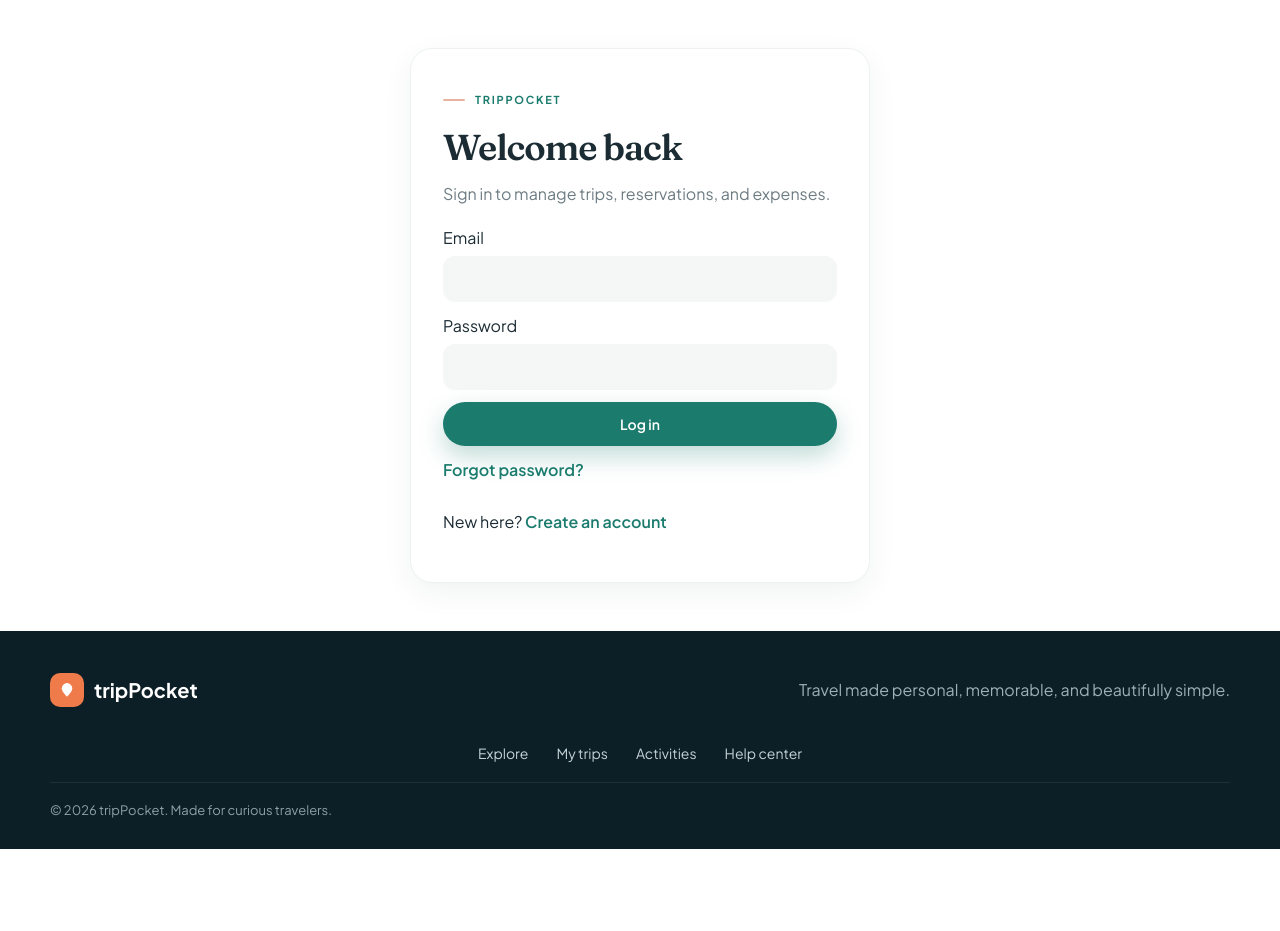
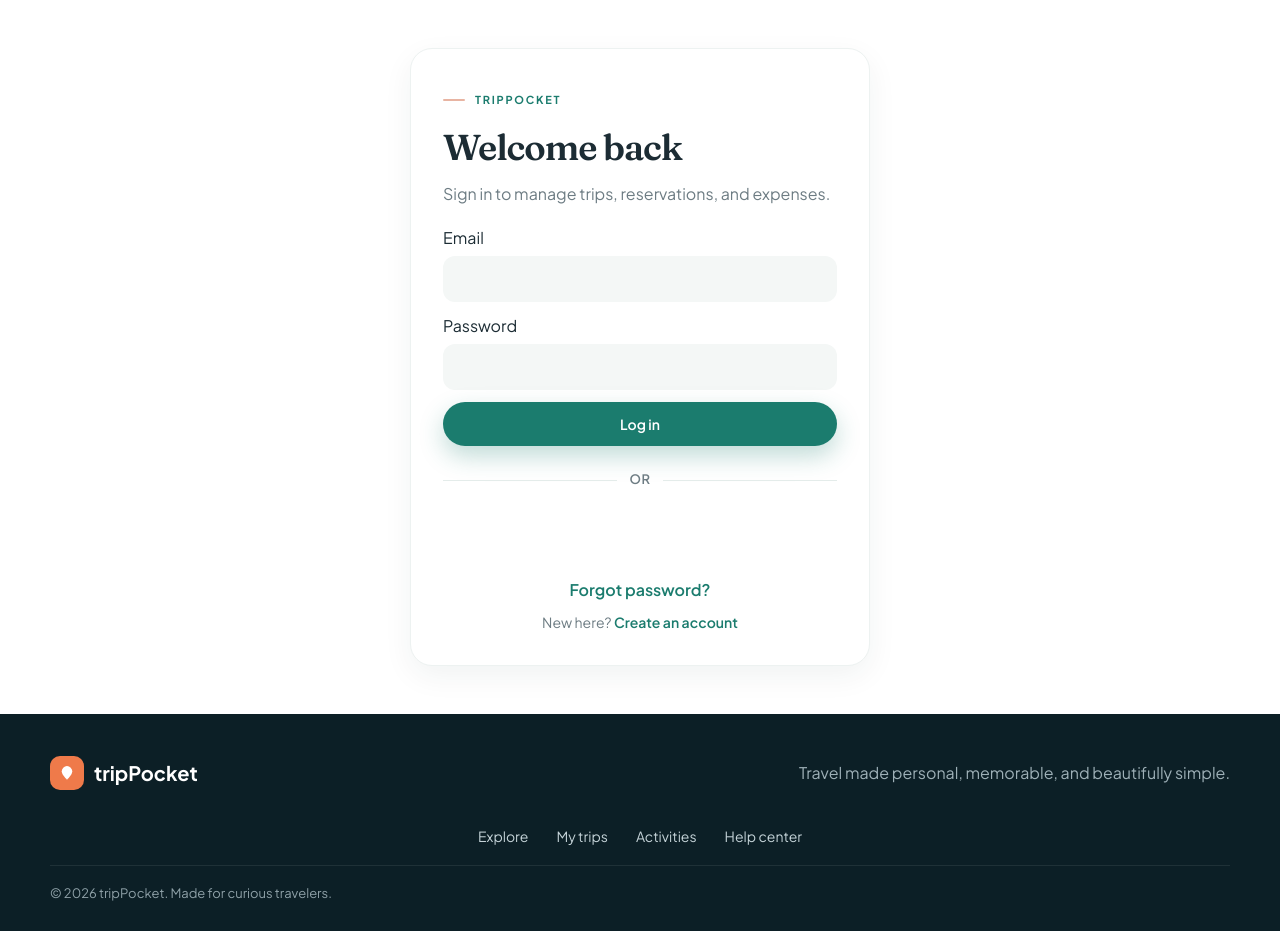
Before and after one commit to Amine0019/tripPocket-frontend, an Angular app: page /login in a window 1280 px wide. Before the commit the page ends 849 px from the top, so only its background shows below. Built offline with nearby package versions, Linux system fonts and the light colour scheme.

Commit message:
sign in with google

```diff
--- a/src/app/core/models/auth.models.ts
+++ b/src/app/core/models/auth.models.ts
@@ -39,3 +39,7 @@ export interface ResetPasswordRequest {
 export interface AuthMessageResponse {
   message: string;
 }
+
+export interface GoogleLoginRequest {
+  credential: string;
+}
--- a/src/app/core/services/auth.service.ts
+++ b/src/app/core/services/auth.service.ts
@@ -36,4 +36,8 @@ export class AuthService {
   resetPassword(request: ResetPasswordRequest): Observable<AuthMessageResponse> {
     return this.http.post<AuthMessageResponse>(`${this.apiUrl}/auth/reset-password`, request);
   }
+
+  loginWithGoogle(credential: string): Observable<AuthResponse> {
+    return this.http.post<AuthResponse>(`${this.apiUrl}/auth/google`, { credential });
+  }
 }
--- a/src/app/pages/login/login.page.html
+++ b/src/app/pages/login/login.page.html
@@ -3,13 +3,43 @@
     <p class="eyebrow">tripPocket</p>
     <h1 class="display">Welcome back</h1>
     <p class="muted">Sign in to manage trips, reservations, and expenses.</p>
+
     <div class="stack">
-      <label class="field"><span>Email</span><input class="input" [(ngModel)]="email" name="email" /></label>
-      <label class="field"><span>Password</span><input class="input" type="password" [(ngModel)]="password" name="password" /></label>
-      @if (error()) { <p class="err">{{ error() }}</p> }
-      <button class="btn btn-primary" type="submit" [disabled]="loading()">{{ loading() ? 'Signing in...' : 'Log in' }}</button>
-      <a routerLink="/forgot-password">Forgot password?</a>
-      <p>New here? <a routerLink="/register">Create an account</a></p>
+      <label class="field">
+        <span>Email</span>
+        <input class="input" type="email" [(ngModel)]="email" name="email" [disabled]="loading() || googleLoading()" autocomplete="email" required />
+      </label>
+
+      <label class="field">
+        <span>Password</span>
+        <input class="input" type="password" [(ngModel)]="password" name="password" [disabled]="loading() || googleLoading()" autocomplete="current-password" required />
+      </label>
+
+      @if (error()) {
+        <p class="err">{{ error() }}</p>
+      }
+
+      <button class="btn btn-primary" type="submit" [disabled]="loading() || googleLoading()">
+        {{ loading() ? 'Signing in...' : 'Log in' }}
+      </button>
+
+      <div class="auth-divider">
+        <span>OR</span>
+      </div>
+
+      <div class="google-auth-section">
+        <div #googleBtnContainer id="google-btn-container" class="google-btn-wrapper"></div>
+        @if (googleLoading()) {
+          <div class="google-loading-badge">
+            <span class="spinner-inline"></span> Connecting with Google...
+          </div>
+        }
+      </div>
+
+      <div class="auth-aux-links">
+        <a routerLink="/forgot-password">Forgot password?</a>
+        <p>New here? <a routerLink="/register">Create an account</a></p>
+      </div>
     </div>
   </form>
 </section>
--- a/src/app/pages/login/login.page.scss
+++ b/src/app/pages/login/login.page.scss
@@ -1,2 +1,96 @@
-.err { color: #c0392b; margin: 0; }
-a:not(.btn):not(.btn-icon) { color: var(--teal); font-weight: 600; }
+.err {
+  color: #c0392b;
+  margin: 0;
+  font-size: 14px;
+}
+
+a:not(.btn):not(.btn-icon) {
+  color: var(--teal);
+  font-weight: 600;
+  text-decoration: none;
+
+  &:hover {
+    color: var(--teal-dark);
+    text-decoration: underline;
+  }
+}
+
+.auth-divider {
+  display: flex;
+  align-items: center;
+  text-align: center;
+  margin: 12px 0 6px;
+  color: var(--muted);
+  font-size: 13px;
+  font-weight: 600;
+  letter-spacing: 0.05em;
+
+  &::before,
+  &::after {
+    content: '';
+    flex: 1;
+    border-bottom: 1px solid var(--line);
+  }
+
+  span {
+    padding: 0 12px;
+  }
+}
+
+.google-auth-section {
+  display: flex;
+  flex-direction: column;
+  align-items: center;
+  justify-content: center;
+  width: 100%;
+  min-height: 44px;
+  margin: 4px 0;
+}
+
+.google-btn-wrapper {
+  display: flex;
+  justify-content: center;
+  width: 100%;
+}
+
+.google-loading-badge {
+  display: inline-flex;
+  align-items: center;
+  justify-content: center;
+  gap: 8px;
+  font-size: 13px;
+  font-weight: 600;
+  color: var(--teal);
+  margin-top: 8px;
+}
+
+.spinner-inline {
+  display: inline-block;
+  width: 14px;
+  height: 14px;
+  border: 2px solid rgba(27, 124, 110, 0.25);
+  border-radius: 50%;
+  border-top-color: var(--teal);
+  animation: spin 0.8s linear infinite;
+  vertical-align: middle;
+}
+
+.auth-aux-links {
+  display: flex;
+  flex-direction: column;
+  gap: 10px;
+  margin-top: 6px;
+  text-align: center;
+
+  p {
+    margin: 0;
+    font-size: 14px;
+    color: var(--muted);
+  }
+}
+
+@keyframes spin {
+  to {
+    transform: rotate(360deg);
+  }
+}
--- a/src/app/pages/login/login.page.ts
+++ b/src/app/pages/login/login.page.ts
@@ -1,12 +1,25 @@
 import { HttpErrorResponse } from '@angular/common/http';
-import { Component, inject, signal } from '@angular/core';
+import {
+  AfterViewInit,
+  Component,
+  ElementRef,
+  NgZone,
+  OnDestroy,
+  ViewChild,
+  inject,
+  signal
+} from '@angular/core';
 import { FormsModule } from '@angular/forms';
 import { Router, RouterLink } from '@angular/router';
 import { AuthService } from '../../core/services/auth.service';
+import { AuthResponse } from '../../core/models/auth.models';
 import { Role } from '../../shared/models/enums/role.enum';
 import { TokenService } from '../../core/services/token.service';
 import { ToastService } from '../../core/services/toast.service';
 import { TravelStore } from '../../core/services/travel.store';
+import { environment } from '../../../environments/environment';
+
+declare const google: any;
 
 @Component({
   selector: 'app-login-page',
@@ -15,20 +28,69 @@ import { TravelStore } from '../../core/services/travel.store';
   templateUrl: './login.page.html',
   styleUrl: './login.page.scss'
 })
-export class LoginPage {
+export class LoginPage implements AfterViewInit, OnDestroy {
   private readonly authService = inject(AuthService);
   private readonly tokenService = inject(TokenService);
   private readonly toast = inject(ToastService);
   private readonly store = inject(TravelStore);
   private readonly router = inject(Router);
+  private readonly ngZone = inject(NgZone);
+
+  @ViewChild('googleBtnContainer') googleBtnContainer?: ElementRef<HTMLDivElement>;
 
   email = '';
   password = '';
   error = signal('');
   loading = signal(false);
+  googleLoading = signal(false);
+
+  private googleInitTimer?: any;
+
+  ngAfterViewInit(): void {
+    this.initGoogleSignIn();
+  }
+
+  ngOnDestroy(): void {
+    if (this.googleInitTimer) {
+      clearTimeout(this.googleInitTimer);
+    }
+  }
+
+  private initGoogleSignIn(retryCount = 0): void {
+    if (typeof google !== 'undefined' && google?.accounts?.id) {
+      try {
+        google.accounts.id.initialize({
+          client_id: environment.googleClientId,
+          callback: (response: { credential: string }) => {
+            this.ngZone.run(() => this.handleGoogleCredential(response));
+          },
+          auto_select: false,
+          cancel_on_tap_outside: true
+        });
+
+        const container = this.googleBtnContainer?.nativeElement || document.getElementById('google-btn-container');
+        if (container) {
+          container.innerHTML = '';
+          google.accounts.id.renderButton(container, {
+            type: 'standard',
+            theme: 'outline',
+            size: 'large',
+            text: 'continue_with',
+            shape: 'pill',
+            logo_alignment: 'left',
+            width: 320
+          });
+        }
+      } catch (err) {
+        console.warn('Could not initialize Google Identity Services button', err);
+      }
+    } else if (retryCount < 25) {
+      this.googleInitTimer = setTimeout(() => this.initGoogleSignIn(retryCount + 1), 200);
+    }
+  }
 
   submit(): void {
-    if (this.loading()) {
+    if (this.loading() || this.googleLoading()) {
       return;
     }
 
@@ -37,28 +99,58 @@ export class LoginPage {
 
     this.authService.login({ email: this.email, password: this.password }).subscribe({
       next: (response) => {
-        this.tokenService.saveAccessToken(response.accessToken);
-        if (response.refreshToken) {
-          this.tokenService.saveRefreshToken(response.refreshToken);
-        }
-        this.store.updateUser({
-          id: response.id,
-          firstName: response.firstName,
-          lastName: response.lastName,
-          email: response.username,
-          avatarInitials: `${response.firstName[0]}${response.lastName[0]}`.toUpperCase(),
-          role: response.role === Role.ADMIN ? 'ADMIN' : 'TRAVELER'
-        });
-        this.store.loggedIn.set(true);
         this.loading.set(false);
-        this.toast.show('Welcome back', 'Your trips and reservations are ready.');
-        void this.router.navigate(response.role === Role.ADMIN ? ['/admin'] : ['/my-trips']);
+        this.handleAuthSuccess(response, 'Welcome back');
       },
       error: (error: HttpErrorResponse) => {
         this.loading.set(false);
         this.error.set(this.getErrorMessage(error));
       }
     });
+  }
+
+  handleGoogleCredential(response: { credential?: string }): void {
+    if (!response || !response.credential) {
+      this.error.set('Google sign-in was canceled or failed. Please try again.');
+      return;
+    }
+
+    this.error.set('');
+    this.googleLoading.set(true);
+
+    this.authService.loginWithGoogle(response.credential).subscribe({
+      next: (authResponse) => {
+        this.googleLoading.set(false);
+        this.handleAuthSuccess(authResponse, 'Signed in with Google');
+      },
+      error: (error: HttpErrorResponse) => {
+        this.googleLoading.set(false);
+        this.error.set(this.getErrorMessage(error));
+      }
+    });
+  }
+
+  private handleAuthSuccess(response: AuthResponse, toastTitle: string): void {
+    this.tokenService.saveAccessToken(response.accessToken);
+    if (response.refreshToken) {
+      this.tokenService.saveRefreshToken(response.refreshToken);
+    }
+
+    const firstChar = response.firstName ? response.firstName[0] : 'U';
+    const lastChar = response.lastName ? response.lastName[0] : '';
+
+    this.store.updateUser({
+      id: response.id,
+      firstName: response.firstName || 'Traveler',
+      lastName: response.lastName || '',
+      email: response.username,
+      avatarInitials: `${firstChar}${lastChar}`.toUpperCase(),
+      role: response.role === Role.ADMIN ? 'ADMIN' : 'TRAVELER'
+    });
+
+    this.store.loggedIn.set(true);
+    this.toast.show(toastTitle, 'Your trips and reservations are ready.');
+    void this.router.navigate(response.role === Role.ADMIN ? ['/admin'] : ['/my-trips']);
   }
 
   private getErrorMessage(error: HttpErrorResponse): string {
--- a/src/environments/environment.ts
+++ b/src/environments/environment.ts
@@ -1,4 +1,5 @@
 export const environment = {
   production: false,
-  apiUrl: 'http://localhost:8089/tripPocketBackend/api'
+  apiUrl: 'http://localhost:8089/tripPocketBackend/api',
+  googleClientId: '947242197289-ne1ij44tp18ij1t1anbo1ud50cftimfk.apps.googleusercontent.com'
 };
--- a/src/index.html
+++ b/src/index.html
@@ -9,6 +9,7 @@
   <link rel="preconnect" href="https://fonts.googleapis.com">
   <link rel="preconnect" href="https://fonts.gstatic.com" crossorigin>
   <link href="https://fonts.googleapis.com/css2?family=Fraunces:ital,opsz,wght@0,9..144,500;0,9..144,600;0,9..144,700;1,9..144,500;1,9..144,600&family=Plus+Jakarta+Sans:ital,wght@0,400;0,500;0,600;0,700;1,400&display=swap" rel="stylesheet">
+  <script src="https://accounts.google.com/gsi/client" async defer></script>
 </head>
 <body>
   <app-root></app-root>
```
